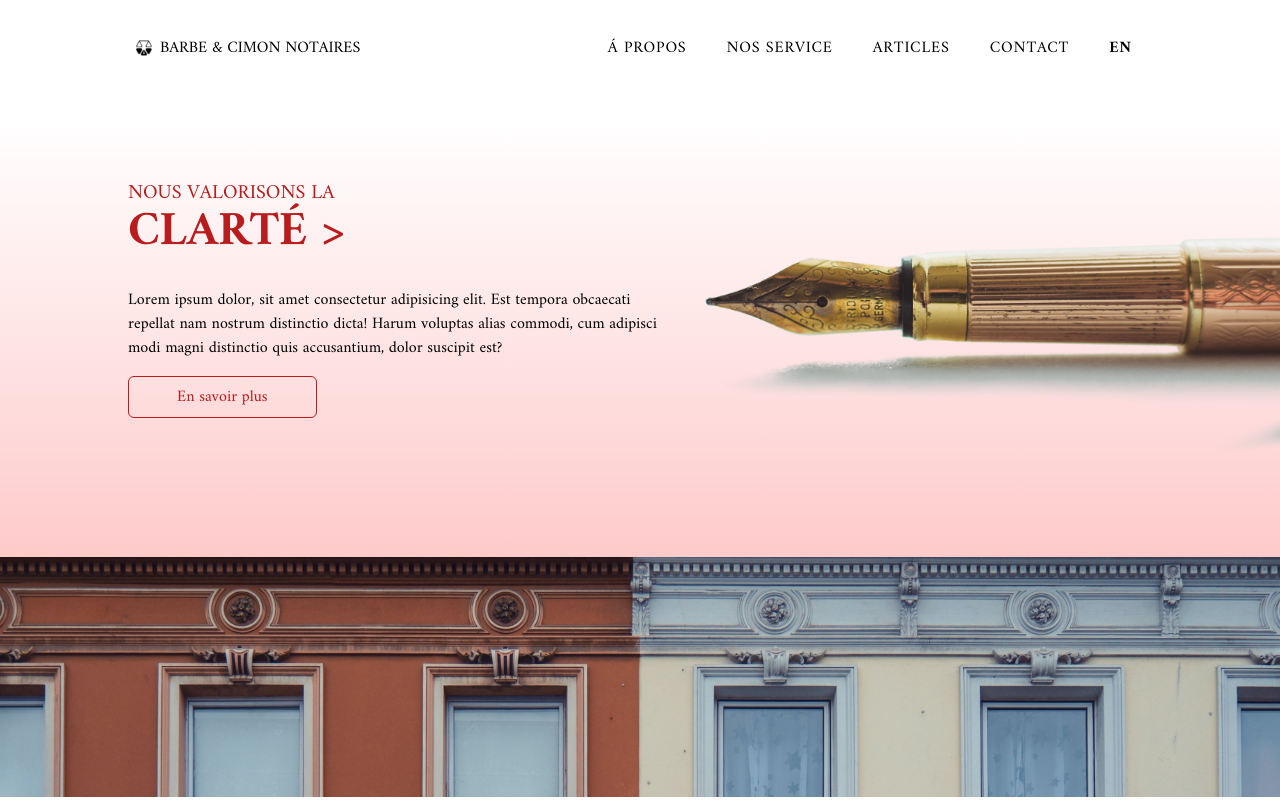
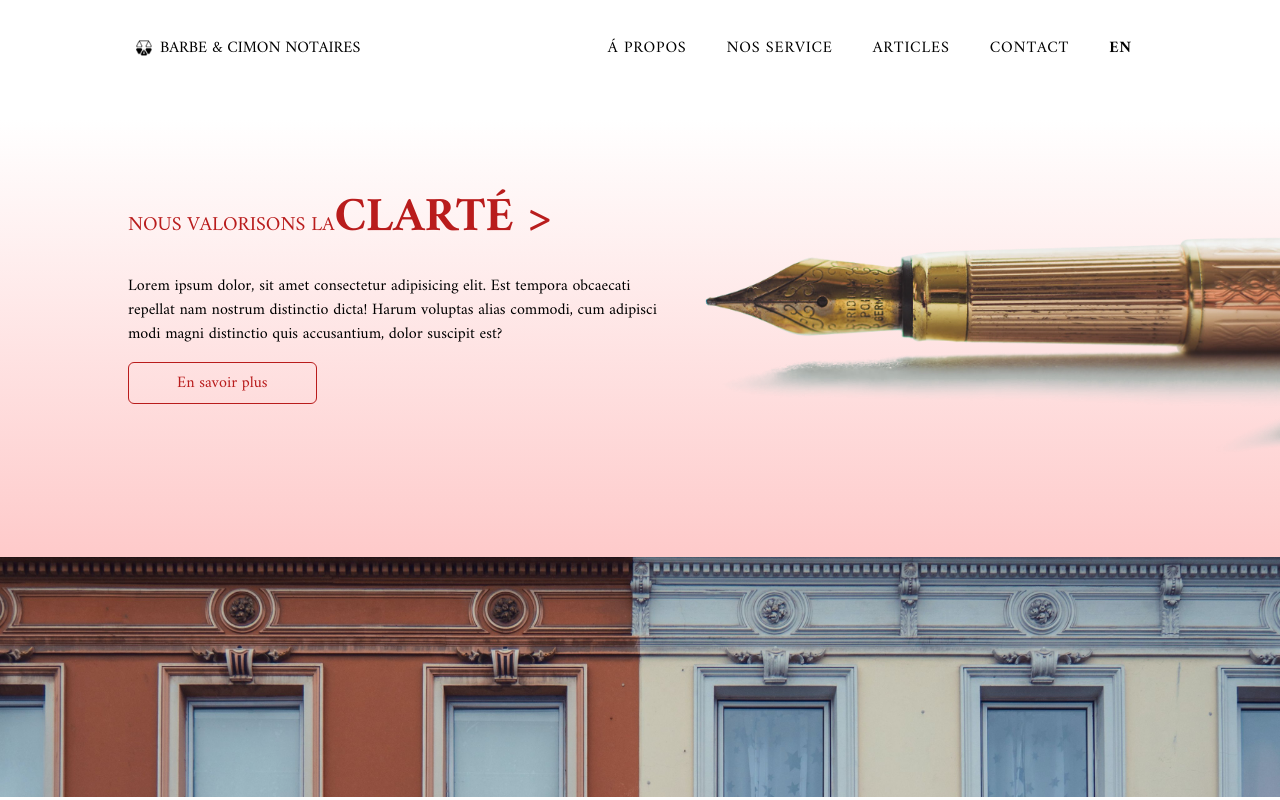
Before and after one commit to Hikmahx/Spykins-Project, a React (Create React App) app: page / in a window 1280 px wide. Shown: the top 800 px of the page. Built offline with nearby package versions, Linux system fonts and the light colour scheme.

Commit message:
Update Hero.jsx

```diff
--- a/src/components/Hero.jsx
+++ b/src/components/Hero.jsx
@@ -5,7 +5,7 @@
     <div className="hero bg-gradient-to-b from-white to-pale-red mt-16 lg:mt-12 pb-8 lg:pb-20 relative flex items-center justify-center flex-col md:flex-row">
       <div className="hero-text order-2 md:order-1 flex-1 px-8 sm:px-16 md:pr-0 md:pl-20 xl:pl-32 text-center md:text-left lg:max-w-2xl 2xl:max-w-3xl">
         <h1 className="text-xl text-soft-red mb-4 lg:mb-8">NOUS VALORISONS LA
-        <div className="text-5xl font-bold">CLARTÉ {'>'}</div>
+        <span className="text-5xl font-bold block">CLARTÉ {'>'}</span>
         </h1>
         <p className="mb-4 mb-8">
           Lorem ipsum dolor, sit amet consectetur adipisicing elit. Est tempora obcaecati repellat nam nostrum distinctio dicta! Harum voluptas alias commodi, cum adipisci modi magni distinctio quis accusantium, dolor suscipit est?
```
